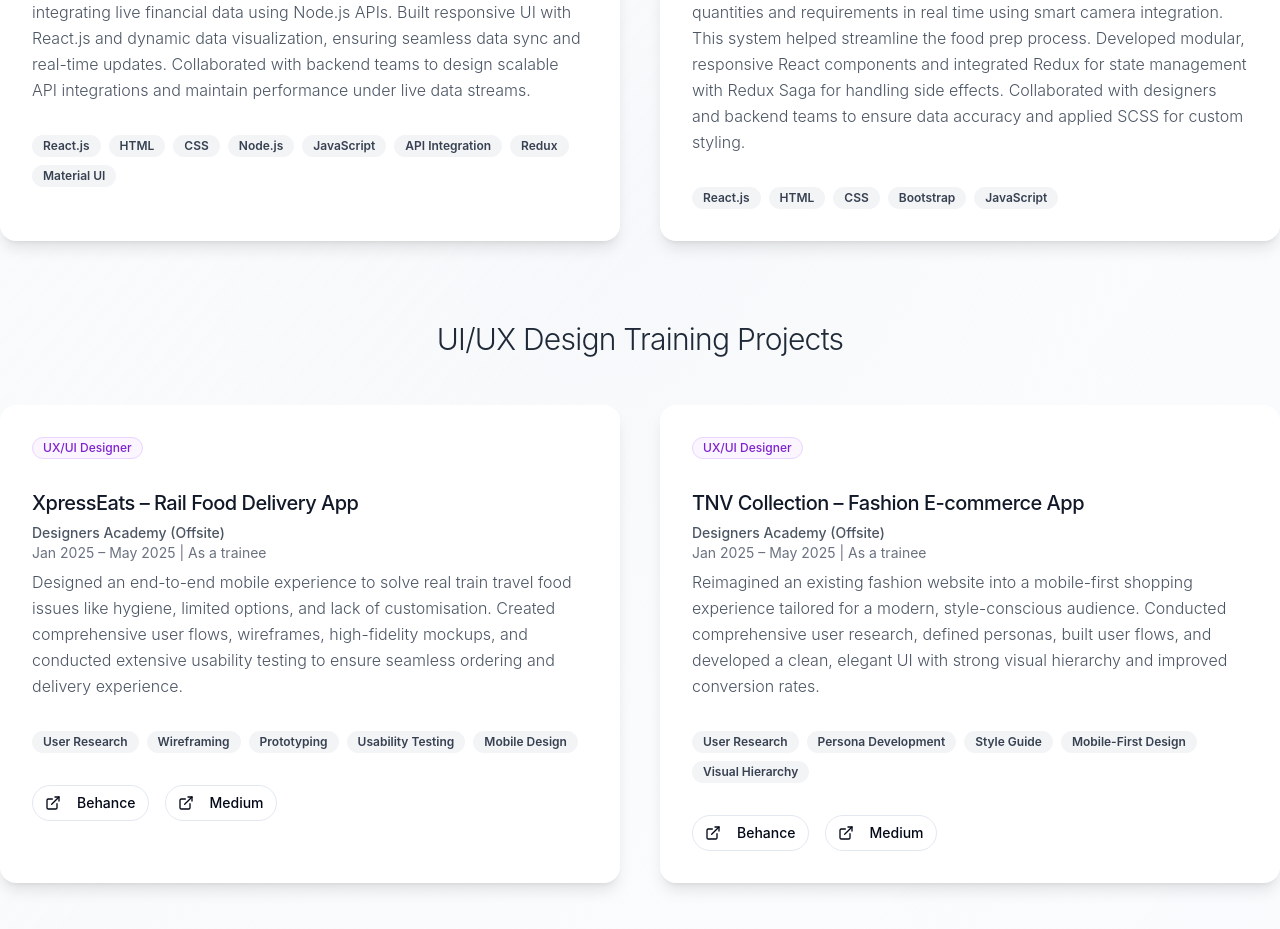
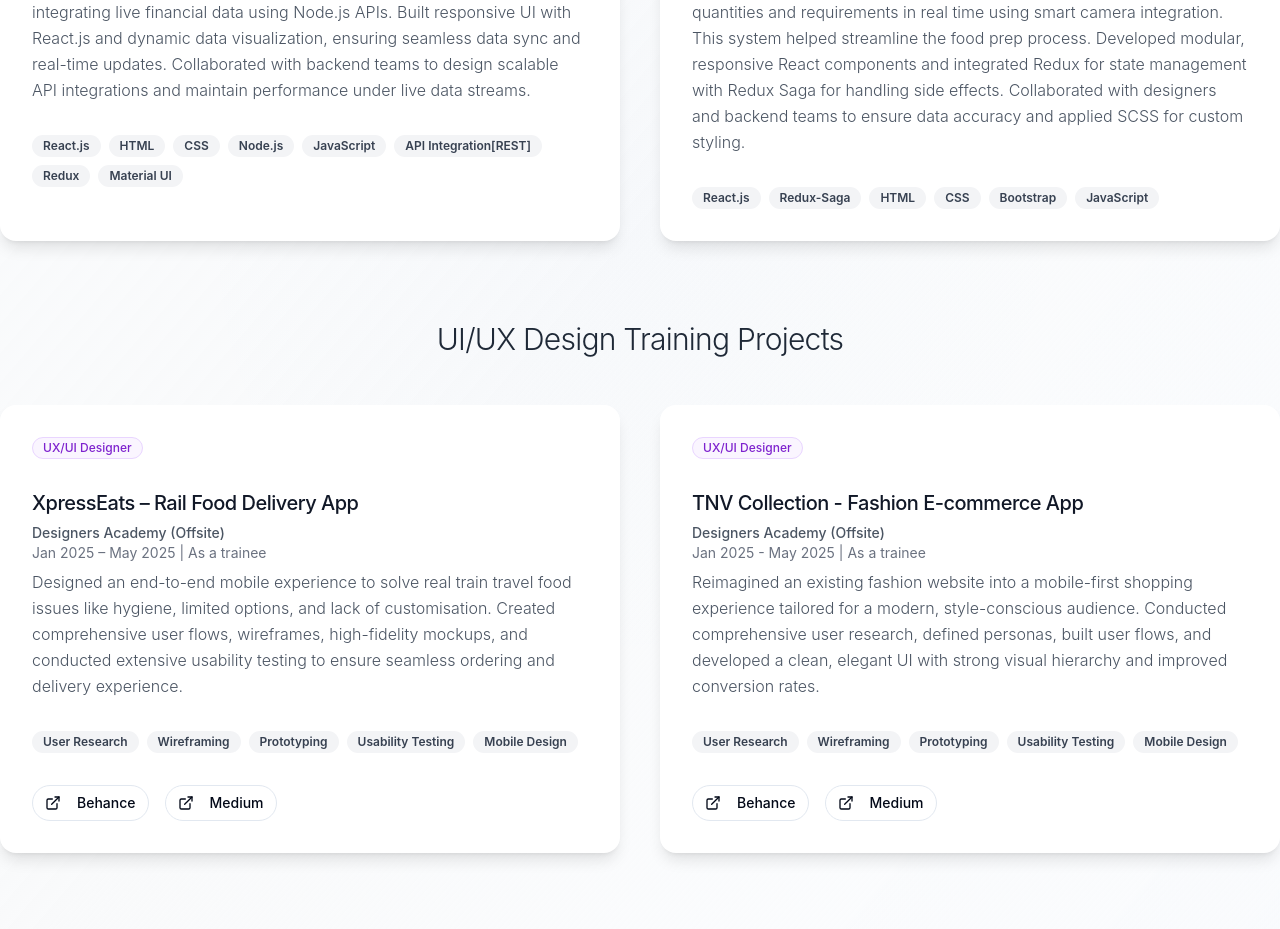
Before and after one commit to nseelam02-tech/snr-portfolio, a React (Vite) app: page / in a window 1280 px wide. Shown: the part 2440-3369 px from the top of the page. Built offline with nearby package versions, Linux system fonts and the light colour scheme.

Commit message:
Changes Made in professionalWork Component

```diff
--- a/src/pages/Index.tsx
+++ b/src/pages/Index.tsx
@@ -194,7 +194,7 @@ const Index = () => {
         'CSS',
         'Node.js',
         'JavaScript',
-        'API Integration',
+        'API Integration[REST]',
         'Redux',
         'Material UI',
       ],
@@ -207,7 +207,14 @@ const Index = () => {
       role: 'UI Developer',
       description:
         'An internal web interface for restaurant kitchen crews to track food quantities and requirements in real time using smart camera integration. This system helped streamline the food prep process. Developed modular, responsive React components and integrated Redux for state management with Redux Saga for handling side effects. Collaborated with designers and backend teams to ensure data accuracy and applied SCSS for custom styling.',
-      technologies: ['React.js', 'HTML', 'CSS', 'Bootstrap', 'JavaScript'],
+      technologies: [
+        'React.js',
+        'Redux-Saga',
+        'HTML',
+        'CSS',
+        'Bootstrap',
+        'JavaScript',
+      ],
       type: 'development',
     },
   ]
@@ -232,18 +239,18 @@ const Index = () => {
       mediumLink: 'https://medium.com/@snrdesigns',
     },
     {
-      title: 'TNV Collection – Fashion E-commerce App',
+      title: 'TNV Collection - Fashion E-commerce App',
       company: 'Designers Academy (Offsite)',
-      period: 'Jan 2025 – May 2025 | As a trainee',
+      period: 'Jan 2025 - May 2025 | As a trainee',
       role: 'UX/UI Designer',
       description:
         'Reimagined an existing fashion website into a mobile-first shopping experience tailored for a modern, style-conscious audience. Conducted comprehensive user research, defined personas, built user flows, and developed a clean, elegant UI with strong visual hierarchy and improved conversion rates.',
       technologies: [
         'User Research',
-        'Persona Development',
-        'Style Guide',
-        'Mobile-First Design',
-        'Visual Hierarchy',
+        'Wireframing',
+        'Prototyping',
+        'Usability Testing',
+        'Mobile Design',
       ],
       type: 'design',
       behanceLink: 'https://www.behance.net/naveen_seelam',
```
